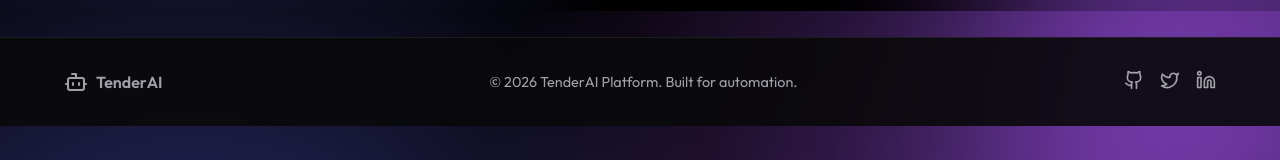
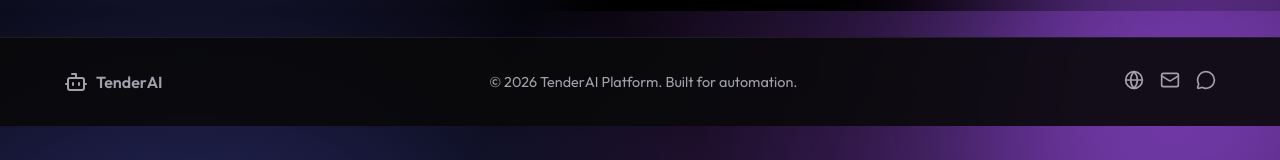
Before and after one commit to YashPrakash07/TenderAI, a React app in the folder frontend/: page / in a window 1280 px wide. Shown: the part 789-949 px from the top of the page. Built offline with nearby package versions, Linux system fonts and the light colour scheme; the HTML template or start-up script is replaced by a standard one.

Commit message:
fix: Resolve React compilation error caused by missing Lucide icons

```diff
--- a/frontend/src/App.jsx
+++ b/frontend/src/App.jsx
@@ -1,6 +1,6 @@
 import { useState } from 'react';
 import axios from 'axios';
-import { Upload, FileText, CheckCircle, XCircle, AlertCircle, Loader, Play, Download, Bot, Github, Twitter, Linkedin } from 'lucide-react';
+import { Upload, FileText, CheckCircle, XCircle, AlertCircle, Loader, Play, Download, Bot, Globe, Mail, MessageCircle } from 'lucide-react';
 import './index.css';
 
 const API_URL = 'http://localhost:3001';
@@ -278,9 +278,9 @@ function App() {
           </div>
           <p className="footer-text">© {new Date().getFullYear()} TenderAI Platform. Built for automation.</p>
           <div className="footer-socials">
-            <a href="#"><Github size={20} /></a>
-            <a href="#"><Twitter size={20} /></a>
-            <a href="#"><Linkedin size={20} /></a>
+            <a href="#"><Globe size={20} /></a>
+            <a href="#"><Mail size={20} /></a>
+            <a href="#"><MessageCircle size={20} /></a>
           </div>
         </div>
       </footer>
```
